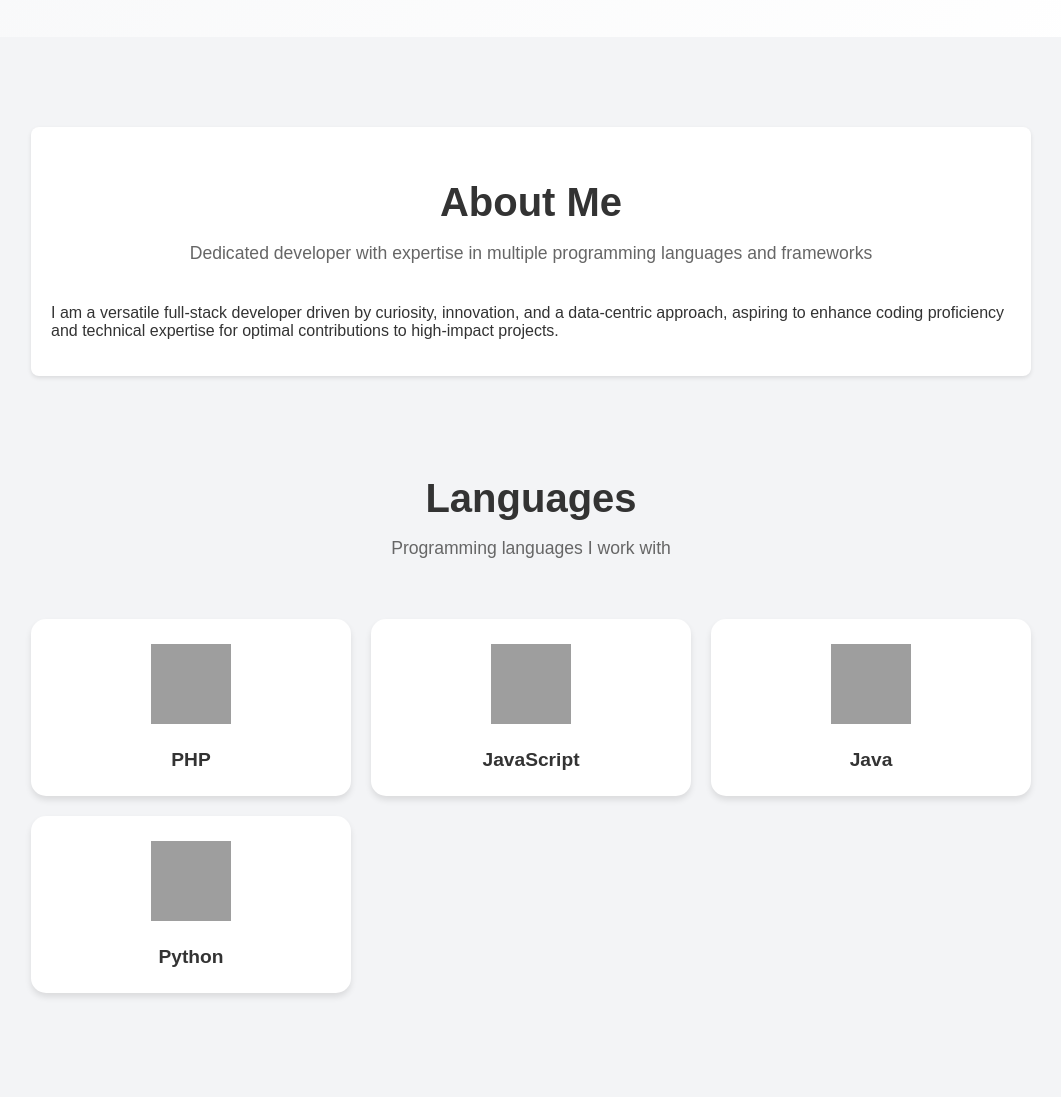
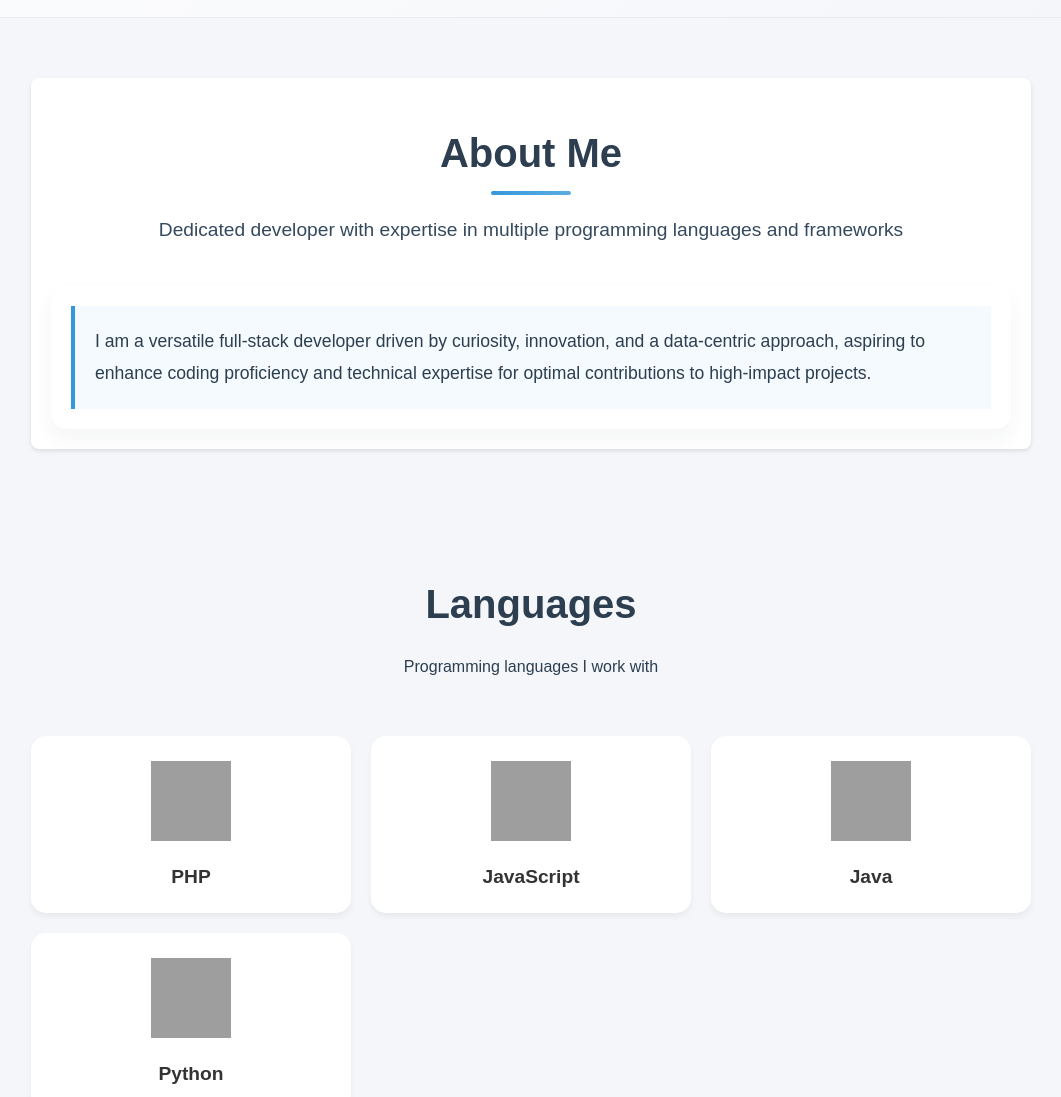
Before and after one commit to Moneydash/about-me, a plain HTML site: page index.html in a window 1280 px wide. Shown: the part 900-1997 px from the top of the page, without its empty margins (109-1170 px from the left). Drawn offline with Linux system fonts and the light colour scheme; grey boxes are pictures that could not be loaded.

Commit message:
Update Portfolio page
Make it more like professional look.

```diff
--- a/index.html
+++ b/index.html
@@ -29,9 +29,14 @@
     <section id="about" class="card">
         <div class="section-title">
             <h2>About Me</h2>
-            <p>Dedicated developer with expertise in multiple programming languages and frameworks</p>
+            <div class="title-underline"></div>
+            <p class="subtitle">Dedicated developer with expertise in multiple programming languages and frameworks</p>
         </div>
-        <p>I am a versatile full-stack developer driven by curiosity, innovation, and a data-centric approach, aspiring to enhance coding proficiency and technical expertise for optimal contributions to high-impact projects.</p>
+        <div class="about-content">
+            <div class="about-text">
+                <p class="highlight-text">I am a versatile full-stack developer driven by curiosity, innovation, and a data-centric approach, aspiring to enhance coding proficiency and technical expertise for optimal contributions to high-impact projects.</p>
+            </div>
+        </div>
     </section>
 
     <section id="languages">
--- a/main.css
+++ b/main.css
@@ -1,16 +1,26 @@
+:root {
+    --primary-dark: #2c3e50;    /* Dark blue-gray */
+    --primary-light: #34495e;   /* Lighter blue-gray */
+    --accent: #3498db;          /* Professional blue */
+    --text-dark: #2c3e50;       /* Dark text */
+    --text-light: #ffffff;      /* Light text */
+    --bg-light: #f5f6fa;        /* Light background */
+    --bg-white: #ffffff;        /* White background */
+}
+
 body {
     padding-top: 40px;
     font-family: Arial, sans-serif;
     margin: 0;
     padding: 0;
     box-sizing: border-box;
-    background: #f3f4f6;
-    color: #333;
+    background: var(--bg-light);
+    color: var(--text-dark);
 }
 
 header {
-    background: #3d3d3d;
-    color: white;
+    background: linear-gradient(135deg, var(--primary-dark), var(--primary-light));
+    color: var(--text-light);
     padding: 8px 0;
     text-align: center;
     position: fixed;
@@ -37,7 +47,7 @@ nav a {
 }
 
 nav a:hover {
-    color: #4CAF50;
+    color: var(--accent);
 }
 
 .container {
@@ -72,10 +82,10 @@ section {
 }
 
 .skill {
-    background: white;
+    background: var(--bg-white);
     padding: 25px;
     border-radius: 15px;
-    box-shadow: 0 4px 6px rgba(0, 0, 0, 0.1);
+    box-shadow: 0 4px 6px rgba(0, 0, 0, 0.05);
     transition: transform 0.3s, box-shadow 0.3s;
     display: flex;
     flex-direction: column;
@@ -85,7 +95,7 @@ section {
 
 .skill:hover {
     transform: translateY(-10px);
-    box-shadow: 0 6px 12px rgba(0, 0, 0, 0.15);
+    box-shadow: 0 6px 12px rgba(44, 62, 80, 0.1);
 }
 
 .skill-icon {
@@ -104,8 +114,8 @@ section {
 footer {
     text-align: center;
     padding: 15px 0;
-    background: linear-gradient(135deg, #3d3d3d, #4a4a4a);
-    color: #ffffff;
+    background: linear-gradient(135deg, var(--primary-dark), var(--primary-light));
+    color: var(--text-light);
     font-size: 0.9em;
     box-shadow: 0 -2px 4px rgba(0, 0, 0, 0.1);
 }
@@ -116,26 +126,27 @@ footer p {
 }
 
 footer a {
-    color: #7dff88;
+    color: #3498db;
     text-decoration: none;
     transition: color 0.3s ease;
 }
 
 footer a:hover {
-    color: #ffffff;
+    color: var(--text-light);
     text-decoration: underline;
 }
 
 .hero-section {
     text-align: center;
     padding: 400px 20px;
-    background: linear-gradient(135deg, #f3f4f6, #ffffff);
-    margin-bottom: 60px;
+    background: linear-gradient(135deg, var(--bg-white), var(--bg-light));
+    margin-bottom: 30px;
+    border-bottom: 1px solid #e9ecef;
 }
 
 .hero-section h1 {
     font-size: 3em;
-    margin-top: -100px;
+    margin-top: -120px;
     margin-bottom: 20px;
     color: #333;
 }
@@ -149,19 +160,19 @@ footer a:hover {
 .cta-button {
     display: inline-block;
     padding: 15px 30px;
-    background: linear-gradient(135deg, #4CAF50, #81C784);
-    color: white;
+    background: linear-gradient(135deg, var(--accent), #5dade2);
+    color: var(--text-light);
     text-decoration: none;
     border-radius: 25px;
     font-weight: bold;
     transition: transform 0.3s, box-shadow 0.3s;
-    box-shadow: 0 4px 15px rgba(76, 175, 80, 0.3);
+    box-shadow: 0 4px 15px rgba(52, 152, 219, 0.3);
     margin: 5px;
 }
 
 .cta-button:hover {
     transform: translateY(-3px);
-    box-shadow: 0 6px 20px rgba(76, 175, 80, 0.4);
+    box-shadow: 0 6px 20px rgba(52, 152, 219, 0.4);
 }
 
 .cta-button span {
@@ -189,17 +200,70 @@ footer a:hover {
 .section-title {
     text-align: center;
     margin-bottom: 40px;
+    position: relative;
 }
 
 .section-title h2 {
     font-size: 2.5em;
-    color: #333;
-    margin-bottom: 10px;
+    color: var(--primary-dark);
+    margin-bottom: 15px;
+    position: relative;
+    display: inline-block;
 }
 
-.section-title p {
-    color: #666;
+.title-underline {
+    width: 80px;
+    height: 4px;
+    background: linear-gradient(135deg, var(--accent), #5dade2);
+    margin: 0 auto 20px;
+    border-radius: 2px;
+}
+
+.section-title .subtitle {
+    color: var(--primary-light);
+    font-size: 1.2em;
+    line-height: 1.6;
+    max-width: 800px;
+    margin: 0 auto;
+    font-weight: 300;
+}
+
+.about-content {
+    padding: 20px;
+    border-radius: 15px;
+    background: var(--bg-white);
+    box-shadow: 0 10px 20px rgba(44, 62, 80, 0.05);
+    transition: transform 0.3s ease;
+}
+
+.about-content:hover {
+    transform: translateY(-5px);
+}
+
+.highlight-text {
     font-size: 1.1em;
+    line-height: 1.8;
+    color: var(--text-dark);
+    padding: 20px;
+    border-left: 4px solid var(--accent);
+    background: rgba(52, 152, 219, 0.05);
+    margin: 0;
+}
+
+/* Add animation for the section */
+@keyframes fadeInUp {
+    from {
+        opacity: 0;
+        transform: translateY(20px);
+    }
+    to {
+        opacity: 1;
+        transform: translateY(0);
+    }
+}
+
+#about {
+    animation: fadeInUp 0.8s ease-out;
 }
 
 html {
@@ -220,7 +284,7 @@ html {
     right: 20px;
     width: 50px;
     height: 50px;
-    background: linear-gradient(135deg, #4CAF50, #81C784);
+    background: linear-gradient(135deg, var(--accent), #5dade2);
     color: white;
     border-radius: 50%;
     display: none;
```
